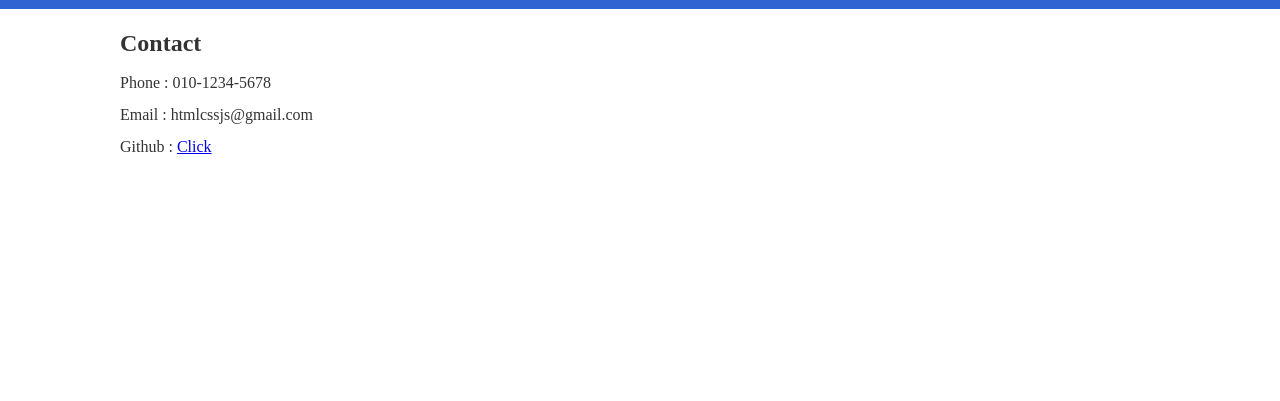
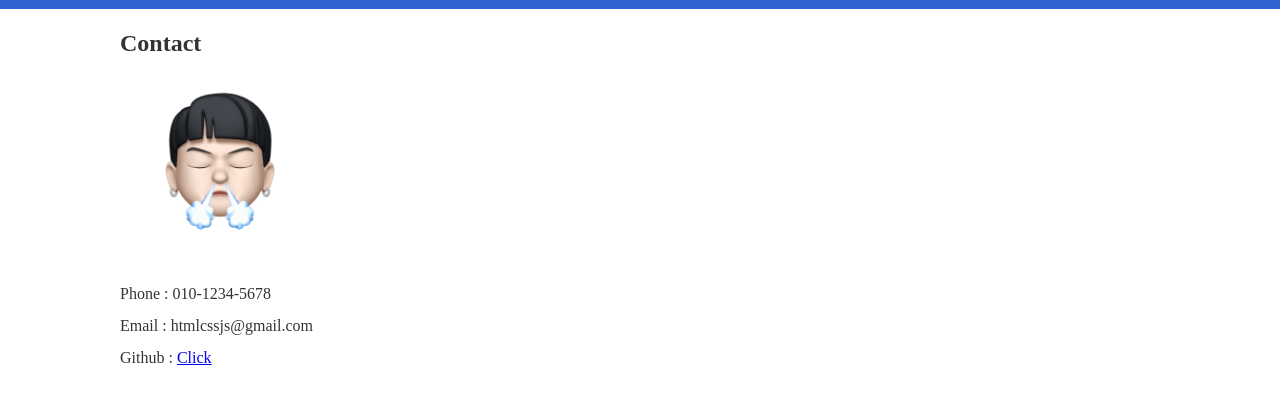
Before and after one commit to fprh13/hcjdemo, a plain HTML site: page contact.html in a window 1280 px wide. Shown: the part 51-452 px from the top of the page. Drawn offline with Linux system fonts and the light colour scheme.

Commit message:
feat: contact 이미지 추가

```diff
--- a/contact.html
+++ b/contact.html
@@ -32,6 +32,10 @@
     <section class="main">
       <div class="container">
         <h1>Contact</h1>
+
+        <!-- 내 이미지 사진 -->
+        <img src="./image/me.png" width="200px" />
+
         <p>Phone : 010-1234-5678</p>
         <p>Email : htmlcssjs@gmail.com</p>
         <p>Github : <a href="https://github.com/fprh13">Click</a></p>
```
Also changed, not shown: about.html (+1 -0 lines).
